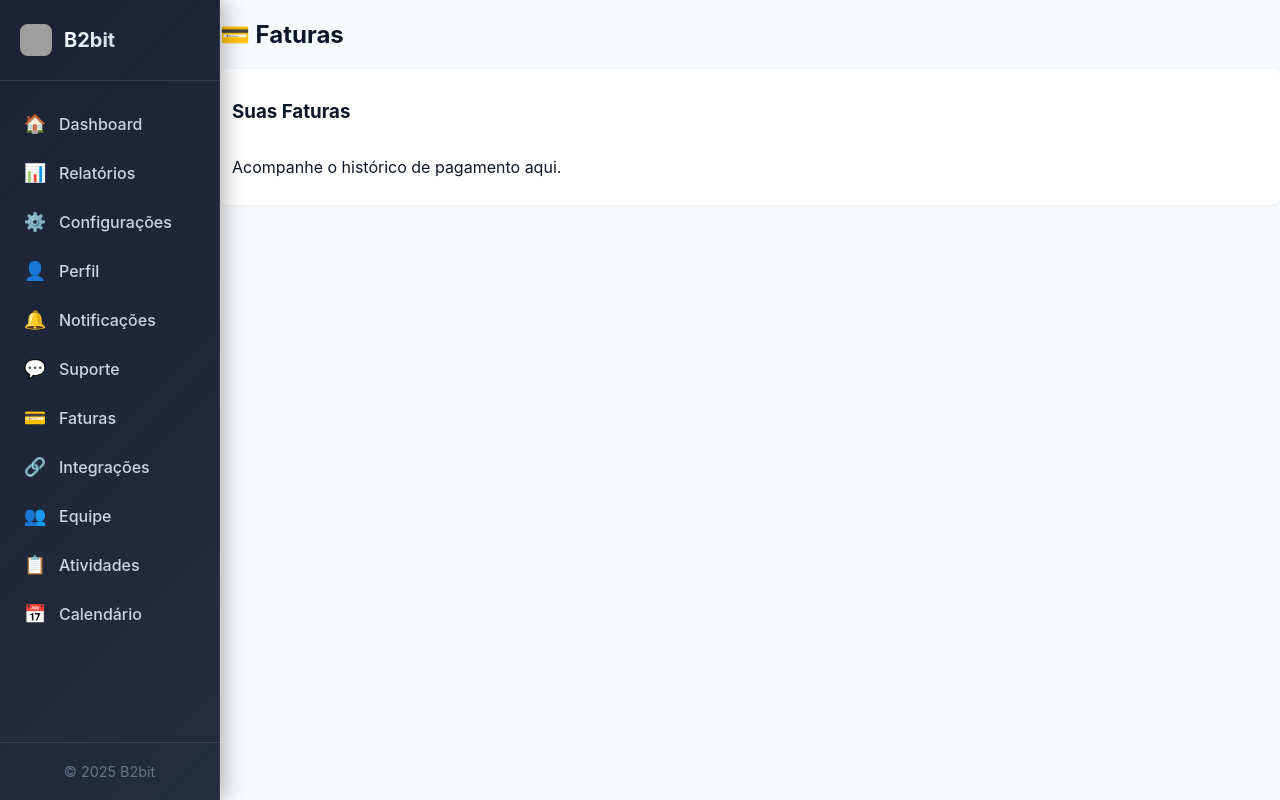
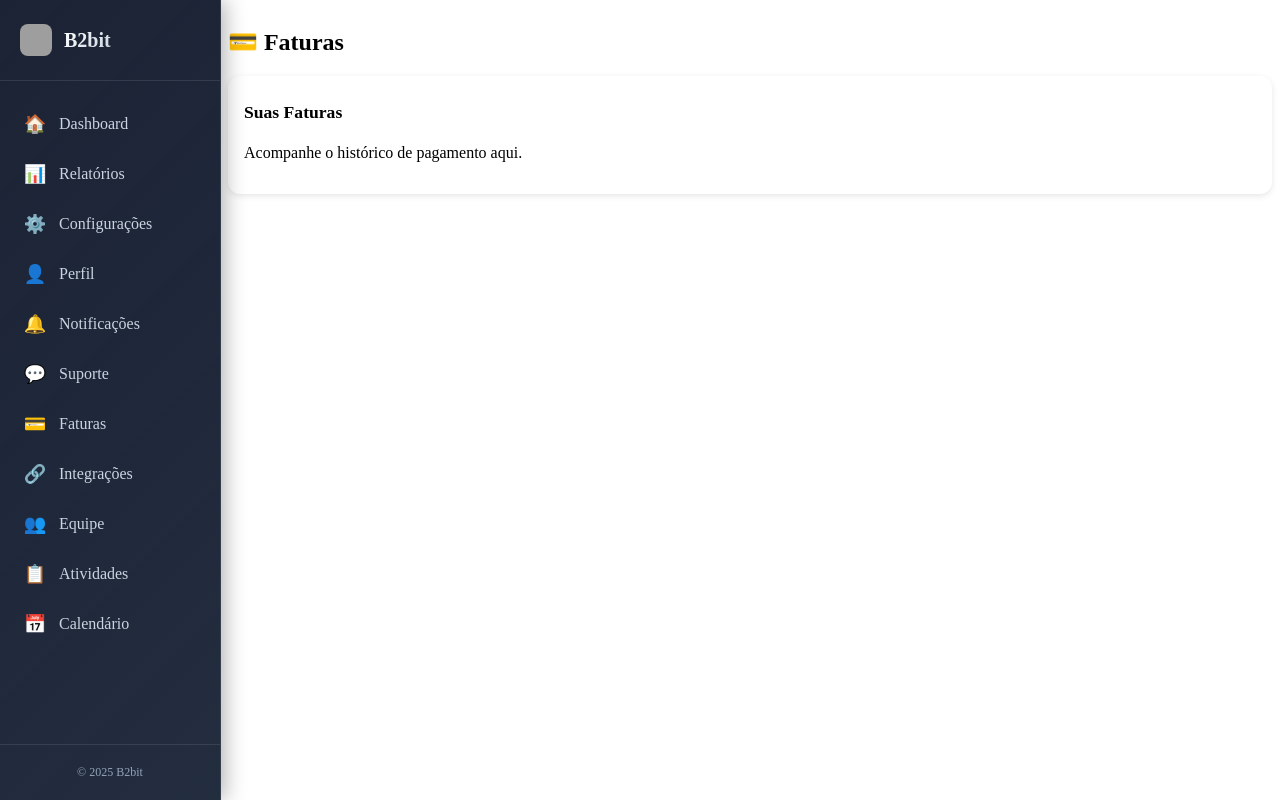
Before and after one commit to DiegoCarvalho-dev/Desafio-tecnico-b2bit, a React (Vite) app in the folder dasafio-b2bit/: page /faturas in a window 1280 px wide. Built offline with nearby package versions, Linux system fonts and the light colour scheme; grey boxes are pictures that could not be loaded.

Commit message:
refactor: reorganizar arquitetura CSS com estrutura modular e sistema de design

```diff
--- a/dasafio-b2bit/src/index.css
+++ b/dasafio-b2bit/src/index.css
@@ -1,22 +1,42 @@
-* { box-sizing: border-box; }
-body {
-  margin: 0;
-  font-family: Inter, system-ui, -apple-system, "Segoe UI", Roboto, "Helvetica Neue", Arial;
-  background: #f7fafc;
-  color: #0f172a;
+.products-grid {
+  display: grid;
+  grid-template-columns: repeat(auto-fill, minmax(220px, 1fr));
+  gap: 20px;
+  margin-top: 20px;
 }
-a { color: inherit; text-decoration: none; }
-.header {
-  display:flex; align-items:center; justify-content:space-between;
-  padding:16px 24px; background:#02274A; color:white;
+
+.card img {
+  width: 100%;
+  height: 180px;
+  object-fit: cover;
+  border-radius: 8px;
 }
-.header .logo { display:flex; gap:12px; align-items:center; }
-.container { max-width:1100px; margin:0 auto; }
-.products-grid { display:grid; grid-template-columns:repeat(auto-fill,minmax(220px,1fr)); gap:16px; }
-.card { background:white; border-radius:8px; padding:12px; box-shadow:0 1px 3px rgba(0,0,0,.06); }
-.footer { padding:20px; text-align:center; background:#02274A; color:white; margin-top:40px; }
-.login-container { max-width:420px; margin:40px auto; background:white; padding:20px; border-radius:8px; box-shadow:0 2px 8px rgba(0,0,0,.06); }
-.btn { display:inline-block; padding:8px 14px; border-radius:6px; background:#02274A; color:white; border:none; cursor:pointer; }
-.small { font-size:0.9rem; color:#64748b; }
-.cards-row { display:flex; gap:12px; margin-bottom:20px; flex-wrap:wrap; }
-.stat-card { background:white; padding:16px; border-radius:8px; min-width:160px; box-shadow:0 1px 3px rgba(0,0,0,.06); }
+
+.card h3 {
+  margin: 10px 0 5px;
+  font-size: 1.1rem;
+}
+
+.card .category {
+  font-size: 0.9rem;
+  color: #64748b;
+  margin-bottom: 5px;
+}
+
+.card .price {
+  font-weight: bold;
+  margin-bottom: 10px;
+}
+
+.card .btn {
+  padding: 8px 12px;
+  background: #02274A;
+  color: white;
+  border: none;
+  border-radius: 6px;
+  cursor: pointer;
+}
+
+.card .btn:hover {
+  background: #014f9c;
+}
--- /dev/null
+++ b/dasafio-b2bit/src/styles/App.css
@@ -0,0 +1,17 @@
+
+.app-container {
+  display: flex;
+  min-height: 100vh;
+}
+
+.main-content {
+  flex: 1;
+  margin-left: 220px;
+  width: calc(100% - 220px);
+  min-height: 100vh;
+}
+
+.main-content.full-width {
+  margin-left: 0;
+  width: 100%;
+}
```
